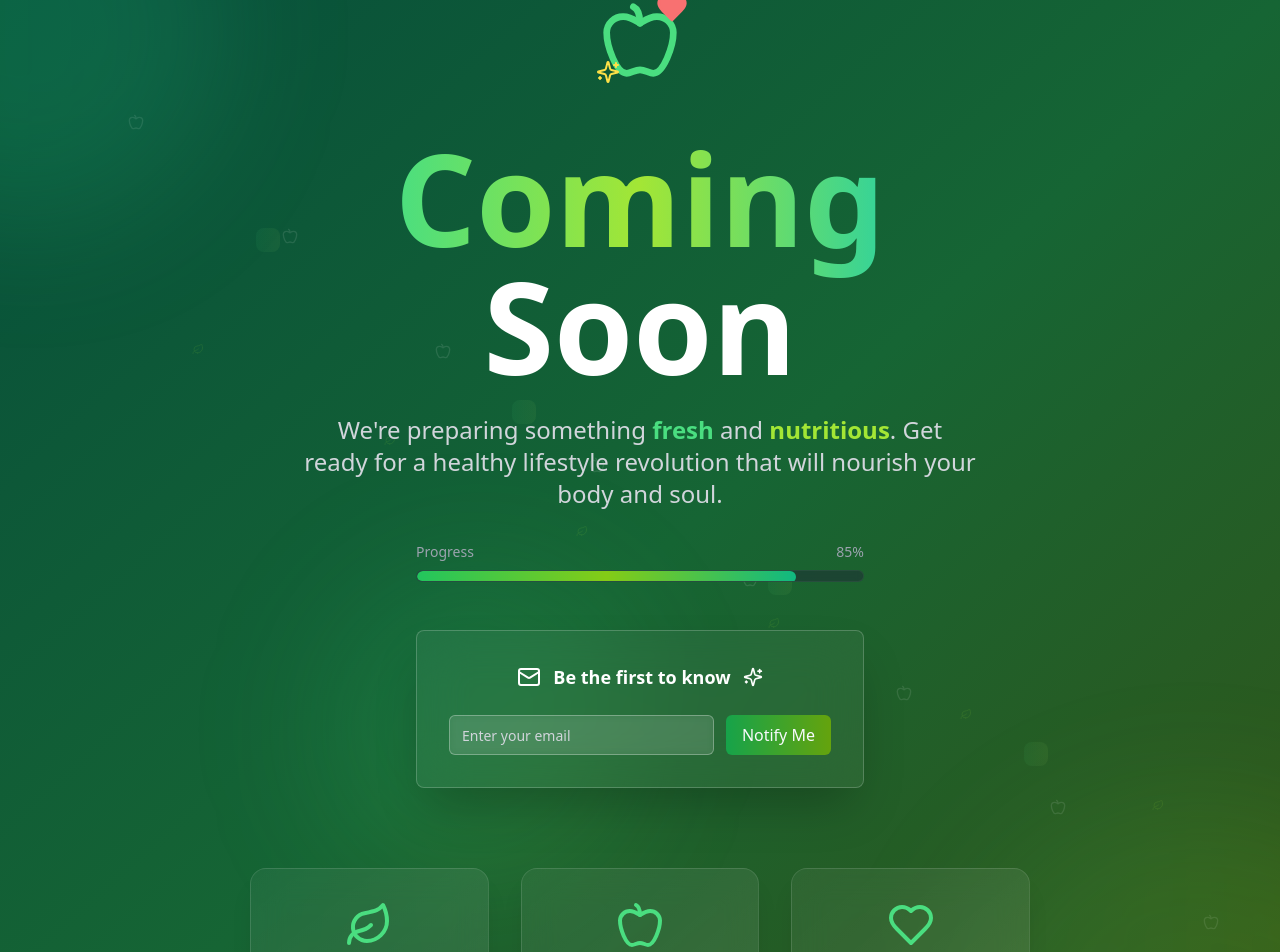
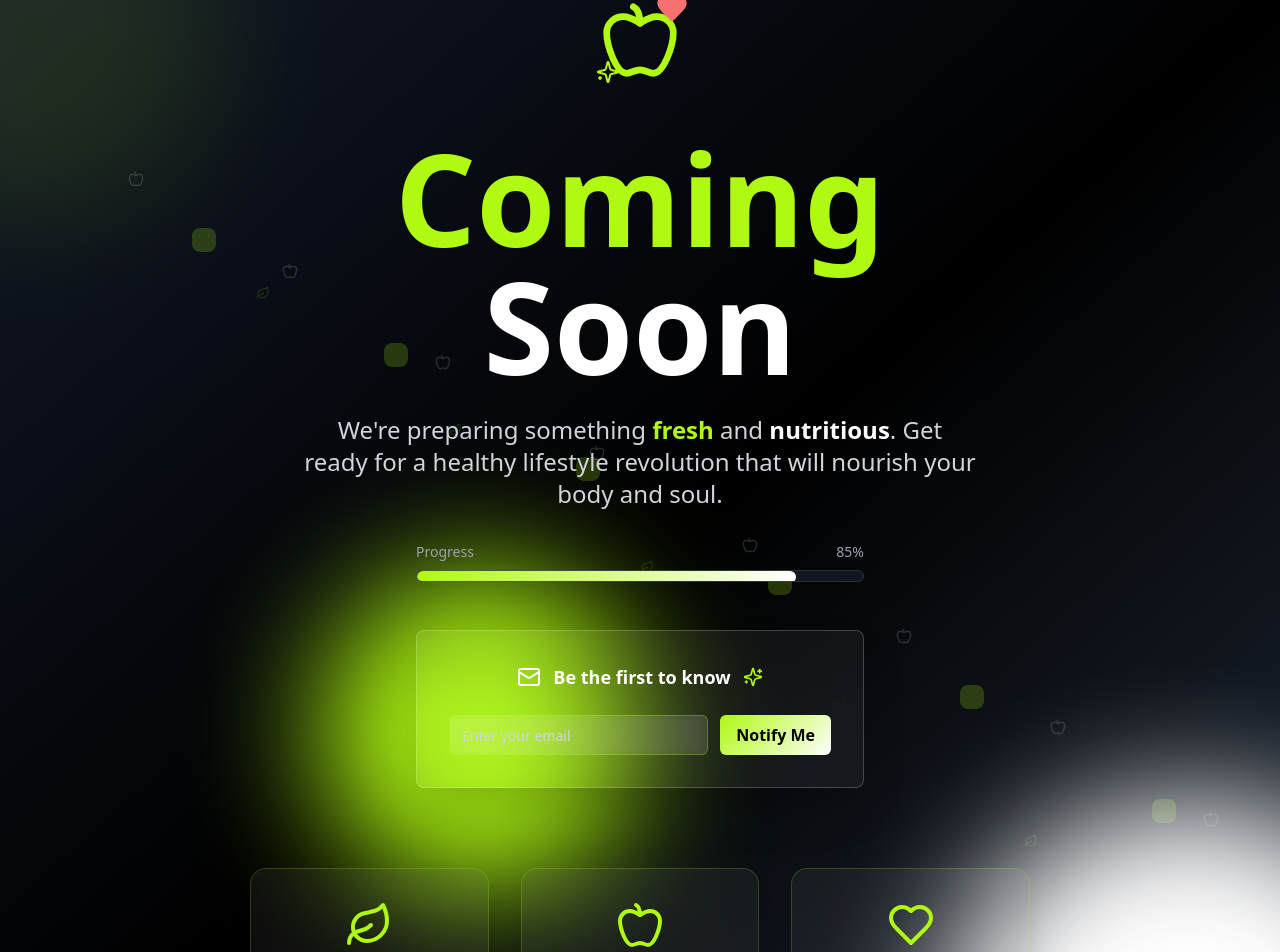
Before and after one commit to Junaid212/starry-arrival-soon, a React (Vite) app: page / in a window 1280 px wide. Shown: the top 952 px of the page. Built offline with nearby package versions, Linux system fonts and the light colour scheme.

Commit message:
Refactor: Apply new color scheme
Apply the color codes #AFF912 and #ffff to redesign the page.

```diff
--- a/src/pages/Index.tsx
+++ b/src/pages/Index.tsx
@@ -22,32 +22,35 @@ const Index = () => {
   };
 
   return (
-    <div className="min-h-screen relative overflow-hidden bg-gradient-to-br from-emerald-900 via-green-800 to-lime-900">
-      {/* Simplified Floating Elements - Reduced quantity */}
+    <div className="min-h-screen relative overflow-hidden bg-gradient-to-br from-gray-900 via-black to-gray-800">
+      {/* Simple Background Elements */}
       <div className="absolute inset-0">
-        {[...Array(4)].map((_, i) => (
+        {[...Array(6)].map((_, i) => (
           <div
             key={`shape-${i}`}
             className="absolute opacity-20"
             style={{
-              left: `${20 + i * 20}%`,
-              top: `${20 + i * 15}%`,
+              left: `${15 + i * 15}%`,
+              top: `${20 + i * 10}%`,
             }}
           >
-            <div className="w-6 h-6 bg-gradient-to-r from-green-400/30 to-lime-300/30 rounded-lg"></div>
+            <div
+              className="w-4 h-4 sm:w-6 sm:h-6 rounded-lg"
+              style={{ backgroundColor: '#AFF912' }}
+            ></div>
           </div>
         ))}
       </div>
 
-      {/* Simplified Food Icons - Static positions */}
+      {/* Food Icons */}
       <div className="absolute inset-0">
         {[...Array(8)].map((_, i) => (
           <div
             key={`apple-${i}`}
-            className="absolute opacity-10"
+            className="absolute opacity-15"
             style={{
               left: `${10 + i * 12}%`,
-              top: `${10 + i * 10}%`,
+              top: `${15 + i * 8}%`,
             }}
           >
             <Apple
@@ -59,75 +62,102 @@ const Index = () => {
         {[...Array(6)].map((_, i) => (
           <div
             key={`leaf-${i}`}
-            className="absolute opacity-10"
+            className="absolute opacity-15"
             style={{
-              left: `${15 + i * 15}%`,
-              top: `${30 + i * 8}%`,
+              left: `${20 + i * 15}%`,
+              top: `${25 + i * 12}%`,
             }}
           >
             <Leaf
-              className="text-lime-400"
-              size={window.innerWidth < 768 ? 8 : 12}
+              style={{ color: '#AFF912' }}
+              size={window.innerWidth < 768 ? 10 : 14}
             />
           </div>
         ))}
       </div>
 
-      {/* Simplified Background Orbs - Static */}
+      {/* Background Orbs */}
       <div className="absolute inset-0 overflow-hidden">
-        <div className="absolute -top-20 -left-20 sm:-top-40 sm:-left-40 w-48 h-48 sm:w-96 sm:h-96 bg-gradient-to-r from-green-500/20 to-emerald-400/15 rounded-full blur-3xl"></div>
-        <div className="absolute -bottom-20 -right-20 sm:-bottom-40 sm:-right-40 w-60 h-60 sm:w-[500px] sm:h-[500px] bg-gradient-to-l from-lime-500/15 to-green-400/10 rounded-full blur-3xl"></div>
-        <div className="absolute top-1/2 left-1/4 w-40 h-40 sm:w-80 sm:h-80 bg-gradient-to-br from-emerald-500/15 to-lime-400/10 rounded-full blur-3xl"></div>
+        <div
+          className="absolute -top-20 -left-20 sm:-top-40 sm:-left-40 w-48 h-48 sm:w-96 sm:h-96 rounded-full blur-3xl opacity-10"
+          style={{ backgroundColor: '#AFF912' }}
+        ></div>
+        <div
+          className="absolute -bottom-20 -right-20 sm:-bottom-40 sm:-right-40 w-60 h-60 sm:w-[500px] sm:h-[500px] rounded-full blur-3xl opacity-8"
+          style={{ backgroundColor: '#FFFF' }}
+        ></div>
+        <div
+          className="absolute top-1/2 left-1/4 w-40 h-40 sm:w-80 sm:h-80 rounded-full blur-3xl opacity-12"
+          style={{ backgroundColor: '#AFF912' }}
+        ></div>
       </div>
 
-      {/* Main Content - Simplified */}
+      {/* Main Content */}
       <div className="relative z-10 min-h-screen flex items-center justify-center px-4 sm:px-6 lg:px-8">
         <div className="text-center max-w-xs sm:max-w-md md:max-w-2xl lg:max-w-4xl mx-auto">
-          {/* Simplified Logo/Icon */}
+          {/* Logo/Icon */}
           <div className="mb-6 sm:mb-8 inline-block">
             <div className="relative">
-              <Apple className="w-12 h-12 sm:w-16 sm:h-16 md:w-20 md:h-20 text-green-400 mx-auto mb-4" />
-              <Heart className="w-4 h-4 sm:w-6 sm:h-6 md:w-8 md:h-8 text-red-400 absolute -top-1 -right-1 sm:-top-2 sm:-right-2"
-                fill="currentColor" />
-              <Sparkles className="w-3 h-3 sm:w-4 sm:h-4 md:w-6 md:h-6 text-yellow-300 absolute -bottom-1 -left-1" />
+              <Apple
+                className="w-12 h-12 sm:w-16 sm:h-16 md:w-20 md:h-20 mx-auto mb-4"
+                style={{ color: '#AFF912' }}
+              />
+              <Heart
+                className="w-4 h-4 sm:w-6 sm:h-6 md:w-8 md:h-8 text-red-400 absolute -top-1 -right-1 sm:-top-2 sm:-right-2"
+                fill="currentColor"
+              />
+              <Sparkles
+                className="w-3 h-3 sm:w-4 sm:h-4 md:w-6 md:h-6 absolute -bottom-1 -left-1"
+                style={{ color: '#AFF912' }}
+              />
             </div>
           </div>
 
-          {/* Simplified Main Heading - No animations */}
-          <h1 className="text-4xl sm:text-5xl md:text-7xl lg:text-9xl font-bold text-white mb-4 sm:mb-6 leading-tight">
-            <span className="bg-gradient-to-r from-green-400 via-lime-400 to-emerald-400 bg-clip-text text-transparent">
+          {/* Main Heading */}
+          <h1 className="text-4xl sm:text-5xl md:text-7xl lg:text-9xl font-bold mb-4 sm:mb-6 leading-tight">
+            <span
+              className="block"
+              style={{ color: '#AFF912' }}
+            >
               Coming
             </span>
-            <br />
-            <span className="text-white">
+            <span className="text-white block">
               Soon
             </span>
           </h1>
 
-          {/* Simplified Subtitle */}
+          {/* Subtitle */}
           <p className="text-sm sm:text-lg md:text-xl lg:text-2xl text-gray-300 mb-6 sm:mb-8 max-w-xs sm:max-w-md md:max-w-2xl mx-auto leading-relaxed px-4 sm:px-0">
-            We're preparing something <span className="text-green-400 font-semibold">fresh</span> and <span className="text-lime-400 font-semibold">nutritious</span>. Get ready for a healthy lifestyle revolution that will nourish your body and soul.
+            We're preparing something <span style={{ color: '#AFF912' }} className="font-semibold">fresh</span> and <span className="text-white font-semibold">nutritious</span>. Get ready for a healthy lifestyle revolution that will nourish your body and soul.
           </p>
 
-          {/* Simplified Progress Bar */}
+          {/* Progress Bar */}
           <div className="mb-8 sm:mb-12 max-w-xs sm:max-w-md mx-auto px-4 sm:px-0">
             <div className="flex justify-between text-xs sm:text-sm text-gray-400 mb-2">
               <span>Progress</span>
               <span>85%</span>
             </div>
-            <div className="w-full bg-gray-800/50 rounded-full h-2 sm:h-3 overflow-hidden backdrop-blur-sm border border-white/5">
-              <div className="bg-gradient-to-r from-green-500 via-lime-500 to-emerald-500 h-2 sm:h-3 rounded-full" style={{ width: '85%' }}>
-              </div>
+            <div className="w-full bg-gray-800/50 rounded-full h-2 sm:h-3 overflow-hidden backdrop-blur-sm border border-white/10">
+              <div
+                className="h-2 sm:h-3 rounded-full transition-all duration-1000 ease-out"
+                style={{
+                  width: '85%',
+                  background: `linear-gradient(90deg, #AFF912 0%, #FFFF 100%)`
+                }}
+              ></div>
             </div>
           </div>
 
-          {/* Simplified Email Subscription Card */}
+          {/* Email Subscription Card */}
           <Card className="max-w-xs sm:max-w-md mx-auto p-4 sm:p-6 md:p-8 bg-white/5 backdrop-blur-xl border border-white/20 hover:bg-white/10 hover:border-white/30 transition-all duration-300 shadow-2xl">
             <form onSubmit={handleSubmit} className="space-y-4 sm:space-y-6">
               <div className="flex items-center justify-center space-x-2 sm:space-x-3 text-white mb-4 sm:mb-6">
                 <Mail className="w-4 h-4 sm:w-5 sm:h-5 md:w-6 md:h-6" />
                 <span className="font-semibold text-sm sm:text-base md:text-lg">Be the first to know</span>
-                <Sparkles className="w-3 h-3 sm:w-4 sm:h-4 md:w-5 md:h-5" />
+                <Sparkles
+                  className="w-3 h-3 sm:w-4 sm:h-4 md:w-5 md:h-5"
+                  style={{ color: '#AFF912' }}
+                />
               </div>
               <div className="flex flex-col sm:flex-row space-y-3 sm:space-y-0 sm:space-x-3">
                 <Input
@@ -136,11 +166,17 @@ const Index = () => {
                   value={email}
                   onChange={(e) => setEmail(e.target.value)}
                   className="flex-1 bg-white/10 border-white/30 text-white placeholder:text-gray-300 focus:bg-white/20 focus:border-white/50 transition-all duration-300 backdrop-blur-sm text-sm sm:text-base"
+                  style={{
+                    borderColor: 'rgba(175, 249, 18, 0.3)',
+                  }}
                   required
                 />
                 <Button
                   type="submit"
-                  className="bg-gradient-to-r from-green-600 to-lime-600 hover:from-green-500 hover:to-lime-500 transition-all duration-300 hover:scale-105 text-sm sm:text-base px-6 py-2 sm:px-4 sm:py-2"
+                  className="transition-all duration-300 hover:scale-105 text-sm sm:text-base px-6 py-2 sm:px-4 sm:py-2 text-black font-semibold"
+                  style={{
+                    background: `linear-gradient(135deg, #AFF912 0%, #FFFF 100%)`,
+                  }}
                 >
                   Notify Me
                 </Button>
@@ -148,19 +184,25 @@ const Index = () => {
             </form>
           </Card>
 
-          {/* Simplified Features Preview */}
+          {/* Features Preview */}
           <div className="mt-12 sm:mt-16 md:mt-20 grid grid-cols-1 sm:grid-cols-2 lg:grid-cols-3 gap-4 sm:gap-6 md:gap-8 max-w-xs sm:max-w-2xl lg:max-w-4xl mx-auto px-4 sm:px-0">
             {[
-              { icon: Leaf, title: "Natural", desc: "100% organic ingredients", color: "from-green-500/20 to-emerald-400/20" },
-              { icon: Apple, title: "Fresh", desc: "Farm-to-table freshness", color: "from-red-500/20 to-pink-400/20" },
-              { icon: Heart, title: "Healthy", desc: "Nutritious lifestyle choices", color: "from-rose-500/20 to-red-400/20" }
+              { icon: Leaf, title: "Natural", desc: "100% organic ingredients" },
+              { icon: Apple, title: "Fresh", desc: "Farm-to-table freshness" },
+              { icon: Heart, title: "Healthy", desc: "Nutritious lifestyle choices" }
             ].map((feature, index) => (
               <div
                 key={index}
-                className="text-center p-4 sm:p-6 md:p-8 rounded-2xl bg-gradient-to-br from-white/5 to-white/10 backdrop-blur-lg border border-white/10 hover:bg-gradient-to-br hover:from-white/10 hover:to-white/15 hover:border-white/20 transition-all duration-300 shadow-xl"
+                className="text-center p-4 sm:p-6 md:p-8 rounded-2xl bg-white/5 backdrop-blur-lg border border-white/10 hover:bg-white/10 hover:border-white/20 transition-all duration-300 shadow-xl"
+                style={{
+                  borderColor: 'rgba(175, 249, 18, 0.2)',
+                }}
               >
                 <div className="relative mb-3 sm:mb-4">
-                  <feature.icon className="w-8 h-8 sm:w-10 sm:h-10 md:w-12 md:h-12 text-green-400 mx-auto relative z-10" />
+                  <feature.icon
+                    className="w-8 h-8 sm:w-10 sm:h-10 md:w-12 md:h-12 mx-auto relative z-10"
+                    style={{ color: '#AFF912' }}
+                  />
                 </div>
                 <h3 className="text-white font-bold text-lg sm:text-xl mb-2 sm:mb-3">{feature.title}</h3>
                 <p className="text-gray-300 text-xs sm:text-sm leading-relaxed">{feature.desc}</p>
@@ -168,16 +210,19 @@ const Index = () => {
             ))}
           </div>
 
-          {/* Simplified Social Links */}
+          {/* Social Links */}
           <div className="mt-12 sm:mt-16 flex justify-center space-x-6">
-            <div className="text-gray-400 text-xs sm:text-sm">
+            <div
+              className="text-xs sm:text-sm"
+              style={{ color: '#AFF912' }}
+            >
               Follow us for updates
             </div>
           </div>
         </div>
       </div>
 
-      {/* Simple Footer */}
+      {/* Footer */}
       <div className="absolute bottom-2 sm:bottom-4 left-1/2 transform -translate-x-1/2 text-gray-400 text-xs sm:text-sm">
         © 2024 Coming Soon. All rights reserved.
       </div>
```
